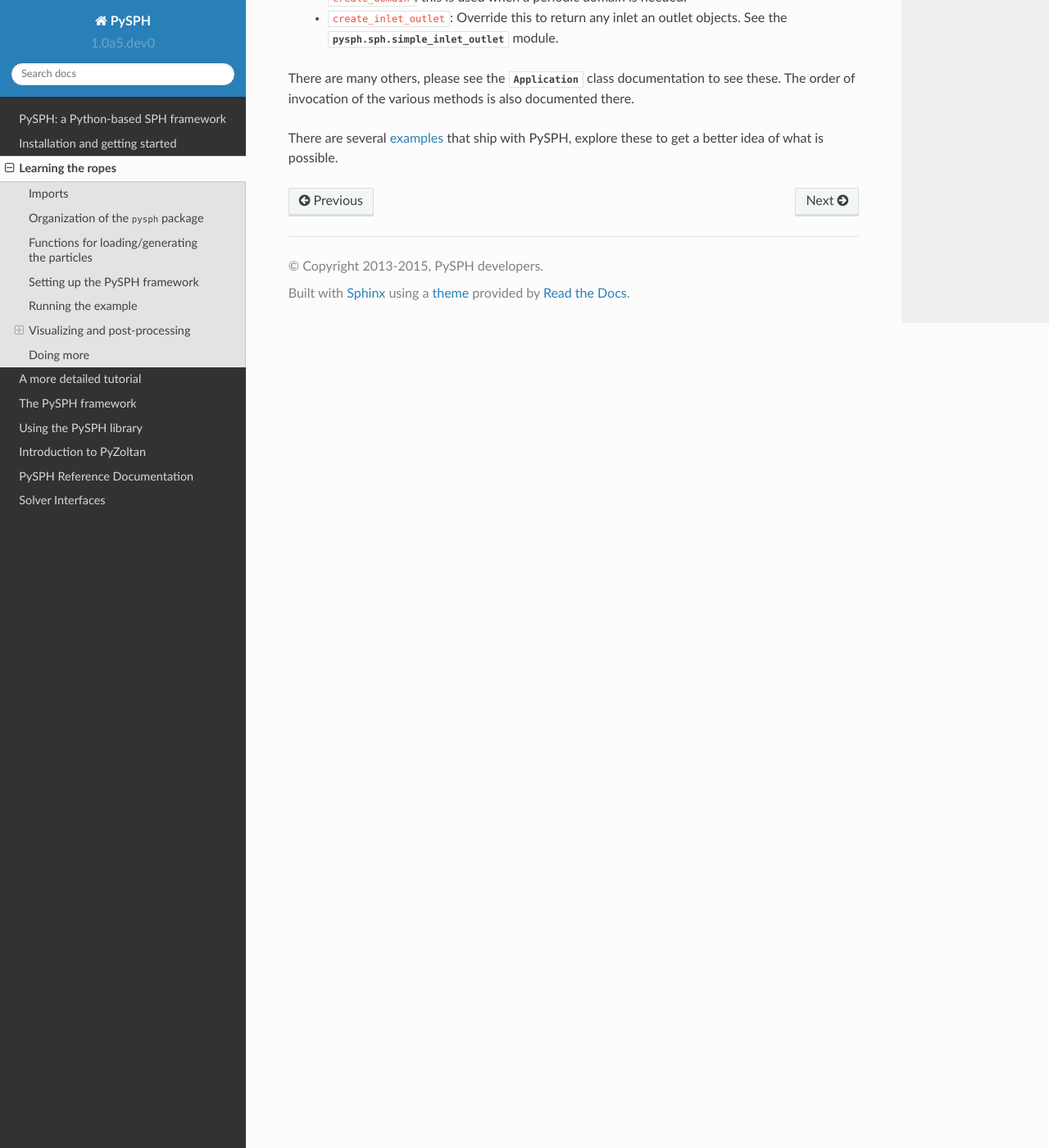
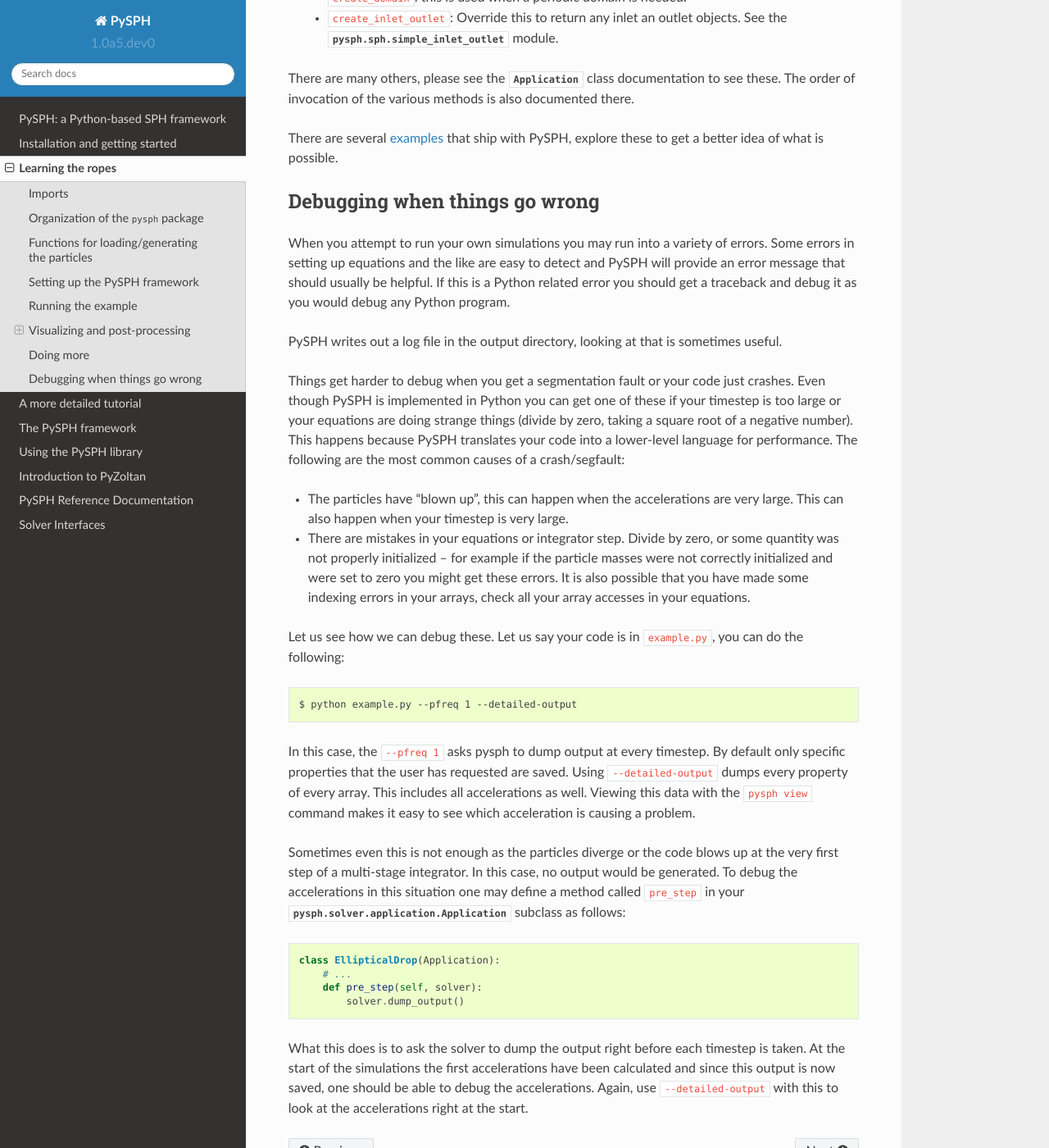
Before and after one commit to pypr/pysph, a Sphinx documentation site: the page built from docs/source/tutorial/circular_patch_simple.rst, in a window 1280 px wide and 1400 px high, scrolled down 10260 px. Shown: the whole window at 82% size. Built offline with Sphinx 7.4.7 and the Read the Docs theme 2.0.0, drawn with Linux system fonts in a browser that asks for light colours; formulas are drawn with MathJax 3; the version number is read from the project's files by our own code.

Commit message:
DOC: Info on debugging segfaults.

```diff
--- a/docs/source/conf.py
+++ b/docs/source/conf.py
@@ -28,7 +28,7 @@
 
 # Add any Sphinx extension module names here, as strings. They can be extensions
 # coming with Sphinx (named 'sphinx.ext.*') or your custom ones.
-extensions = ['sphinx.ext.autodoc', 'sphinx.ext.pngmath', 'sphinx.ext.mathjax',
+extensions = ['sphinx.ext.autodoc', 'sphinx.ext.mathjax',
 'sphinx.ext.viewcode', 'sphinx.ext.napoleon']
 
 autodoc_default_flags = ['show-inheritance']
--- a/docs/source/tutorial/circular_patch_simple.rst
+++ b/docs/source/tutorial/circular_patch_simple.rst
@@ -509,3 +509,61 @@
 There are several `examples
 <https://bitbucket.org/pysph/pysph/src/master/pysph/examples/>`_ that
 ship with PySPH, explore these to get a better idea of what is possible.
+
+
+Debugging when things go wrong
+~~~~~~~~~~~~~~~~~~~~~~~~~~~~~~~
+
+When you attempt to run your own simulations you may run into a variety of
+errors. Some errors in setting up equations and the like are easy to detect
+and PySPH will provide an error message that should usually be helpful. If
+this is a Python related error you should get a traceback and debug it as you
+would debug any Python program.
+
+PySPH writes out a log file in the output directory, looking at that is
+sometimes useful.
+
+Things get harder to debug when you get a segmentation fault or your code just
+crashes. Even though PySPH is implemented in Python you can get one of these
+if your timestep is too large or your equations are doing strange things
+(divide by zero, taking a square root of a negative number). This happens
+because PySPH translates your code into a lower-level language for
+performance.  The following are the most common causes of a crash/segfault:
+
+- The particles have "blown up", this can happen when the accelerations are
+  very large.  This can also happen when your timestep is very large.
+- There are mistakes in your equations or integrator step. Divide by zero,
+  or some quantity was not properly initialized -- for example if the particle
+  masses were not correctly initialized and were set to zero you might get
+  these errors. It is also possible that you have made some indexing errors in
+  your arrays, check all your array accesses in your equations.
+
+
+Let us see how we can debug these. Let us say your code is in ``example.py``,
+you can do the following::
+
+   $ python example.py --pfreq 1 --detailed-output
+
+In this case, the ``--pfreq 1`` asks pysph to dump output at every timestep.
+By default only specific properties that the user has requested are saved.
+Using ``--detailed-output`` dumps every property of every array. This includes
+all accelerations as well. Viewing this data with the ``pysph view`` command
+makes it easy to see which acceleration is causing a problem.
+
+Sometimes even this is not enough as the particles diverge or the code blows
+up at the very first step of a multi-stage integrator. In this case, no output
+would be generated. To debug the accelerations in this situation one may
+define a method called ``pre_step`` in your
+:py:class:`pysph.solver.application.Application` subclass as follows::
+
+    class EllipticalDrop(Application):
+        # ...
+        def pre_step(self, solver):
+            solver.dump_output()
+
+
+What this does is to ask the solver to dump the output right before each
+timestep is taken. At the start of the simulations the first accelerations
+have been calculated and since this output is now saved, one should be able to
+debug the accelerations. Again, use ``--detailed-output`` with this to look at
+the accelerations right at the start.
```
